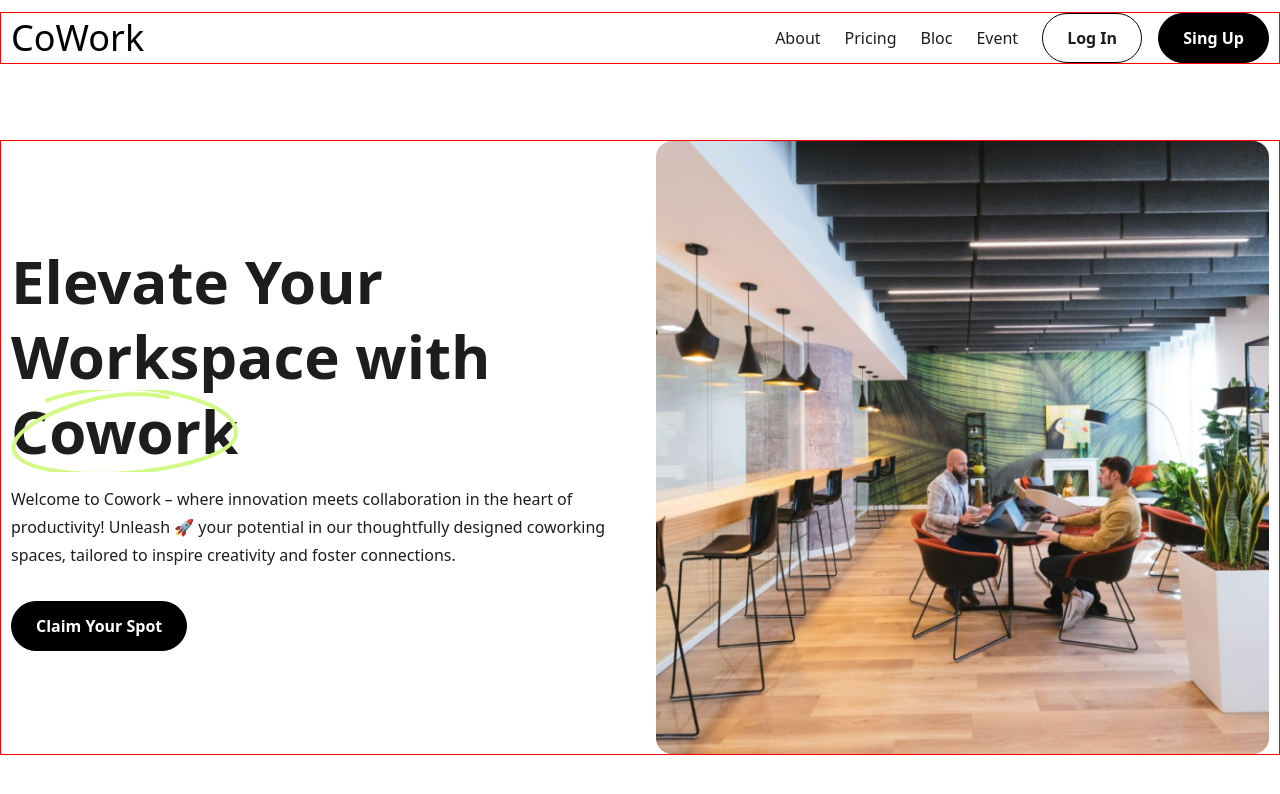
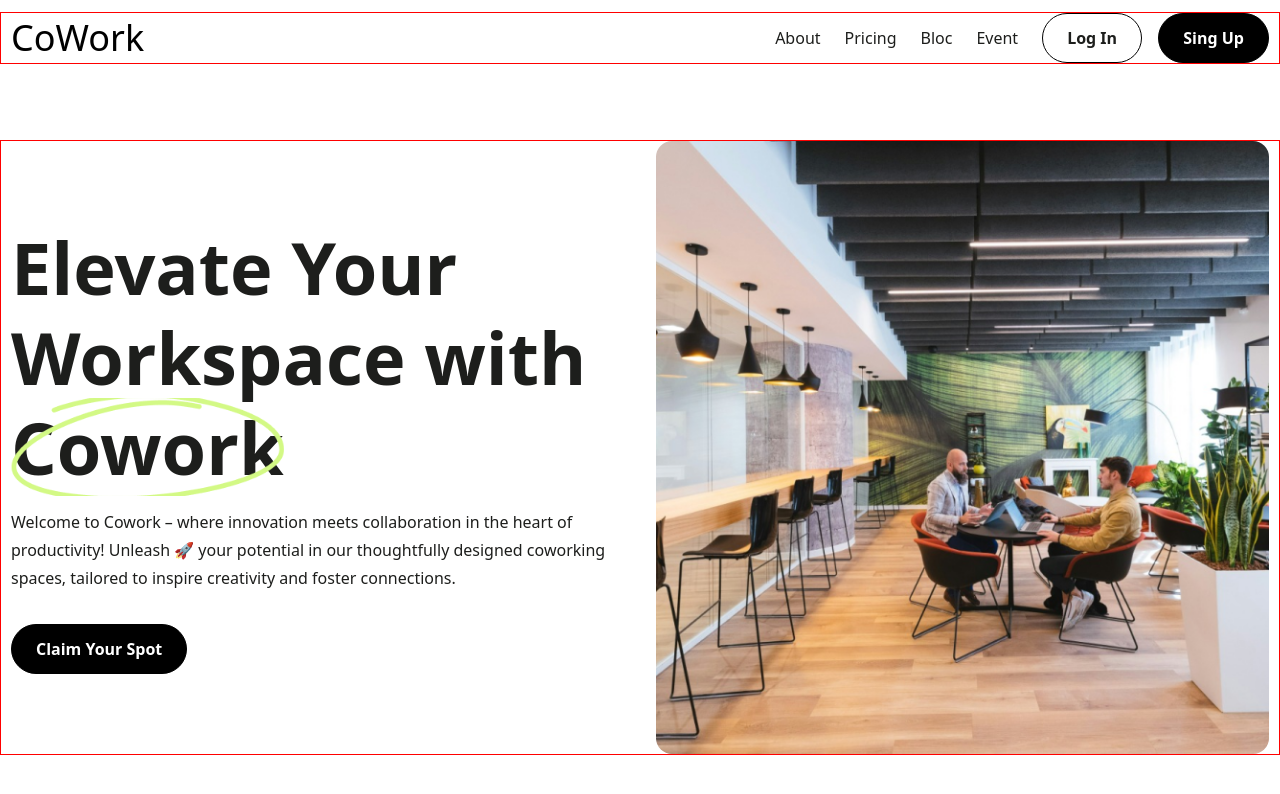
Before and after one commit to hasiburrahmanbiplab/workspace-website, a plain HTML site: page index.html in a window 1280 px wide. Drawn offline with nearby package versions, Linux system fonts and the light colour scheme.

Commit message:
banner part full responsived

```diff
--- a/index.html
+++ b/index.html
@@ -90,7 +90,7 @@
       <div class="container">
         <div class="banner-container grid grid-cols-1 gap-8  justify-center items-center md:grid-cols-2  ">
           <div class="banner-text max-w-[450px] m-auto flex flex-col justify-center items-center  md:max-w-full md:items-start">
-            <h1 class=" text-4xl text-center section-h1 md:text-start lg:text-6xl">Elevate Your Workspace with <span class="cowork-span relative">Cowork</span></h1>
+            <h1 class=" text-4xl text-center section-h1 md:text-start lg:text-6xl xl:text-7xl">Elevate Your Workspace with <span class="cowork-span relative">Cowork</span></h1>
             <p class="section-p text-center md:text-start">Welcome to Cowork – where innovation meets collaboration in the heart  of productivity! Unleash 🚀 your potential in our thoughtfully designed coworking spaces, tailored to inspire creativity and foster connections.</p>
             <button class="btn btn-one mt-4">Claim Your Spot</button>
           </div>
```
